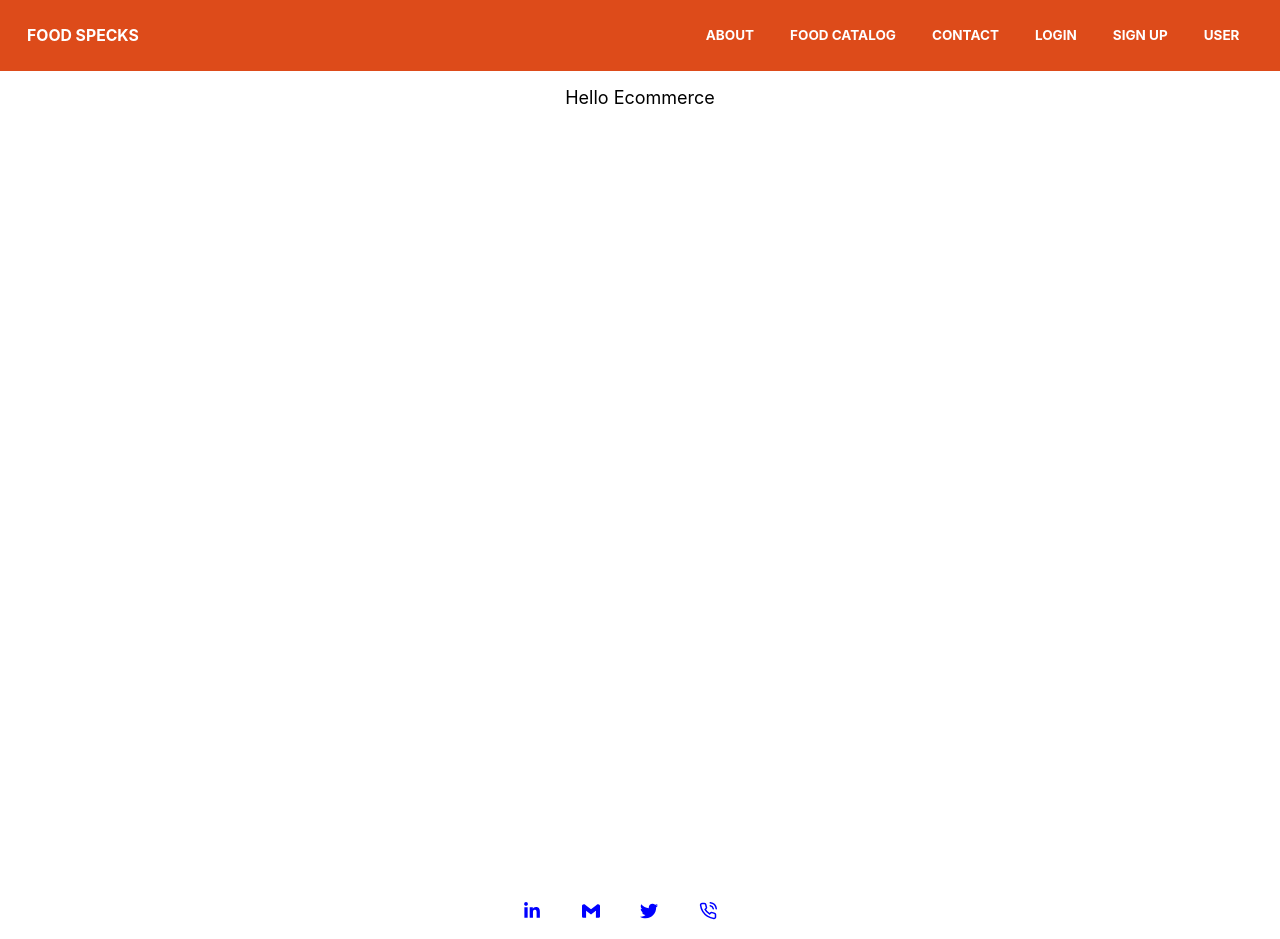
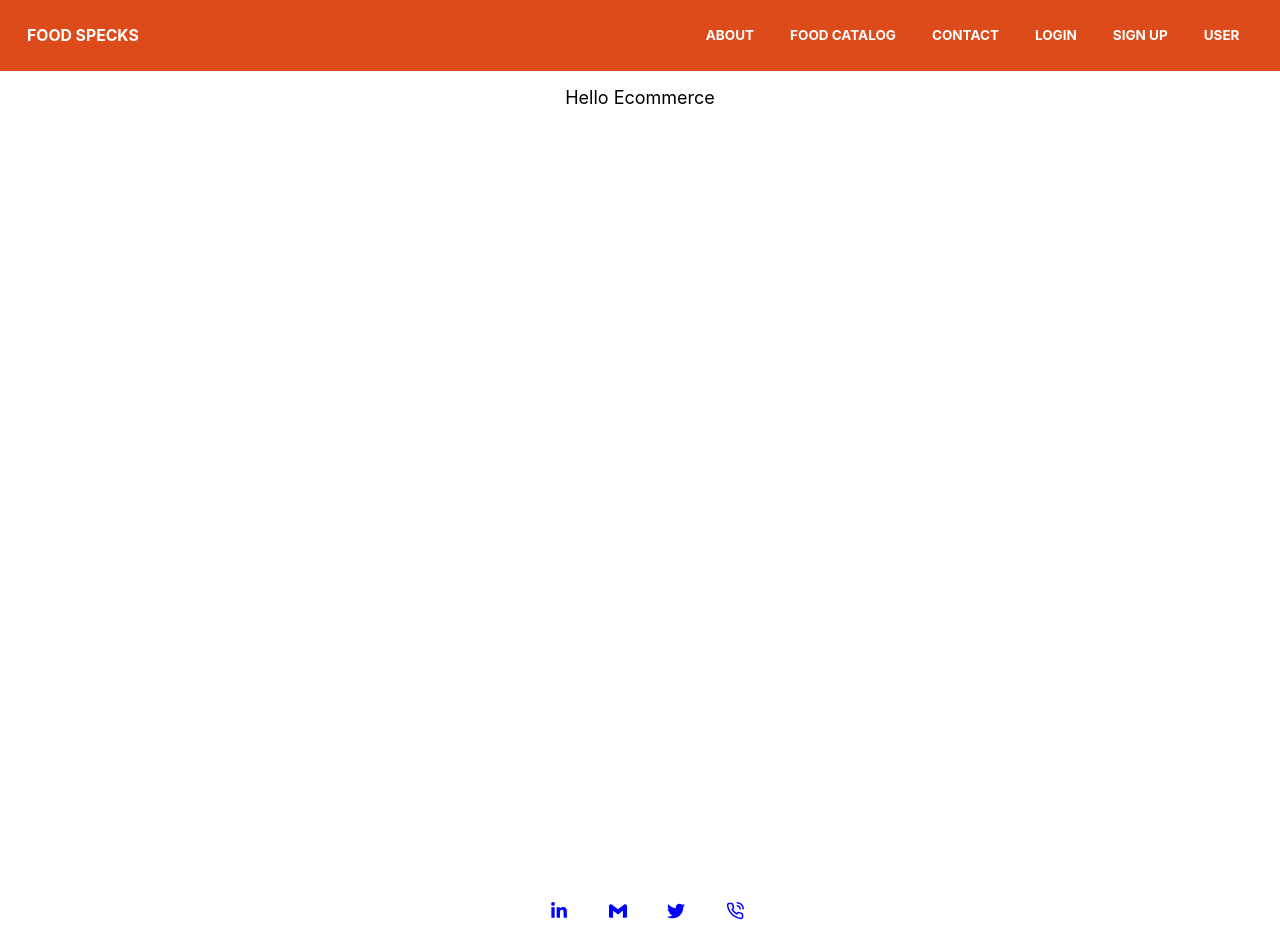
Before and after one commit to Jay-davisphem/ecommerce-frontend, a Next.js app: page / in a window 1280 px wide. Shown: the top 939 px of the page. Built offline with nearby package versions, Linux system fonts and the light colour scheme.

Commit message:
fix: fix centering of contact items in footer

```diff
--- a/components/Footer.tsx
+++ b/components/Footer.tsx
@@ -5,7 +5,7 @@ const Footer = () => {
   return (
     <footer className="text-center text-white">
       <div className="container pt-4">
-        <div className="flex textcenter justify-center">
+        <div className="flex textcenter justify-center ml-12">
           <a
             href="https://linkedin.com/in/davisphem"
             className="mr-9 text-blue"
```
